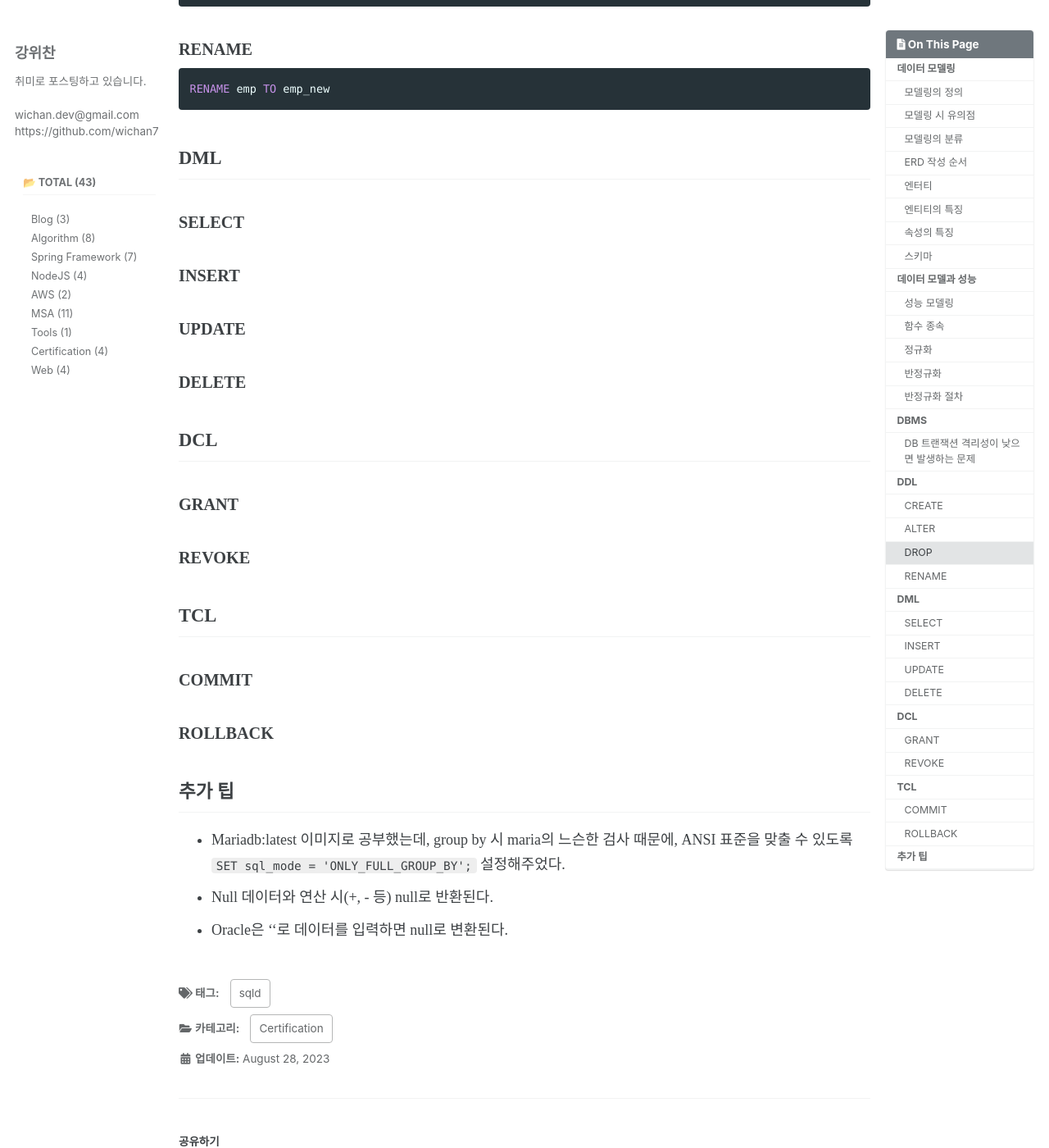
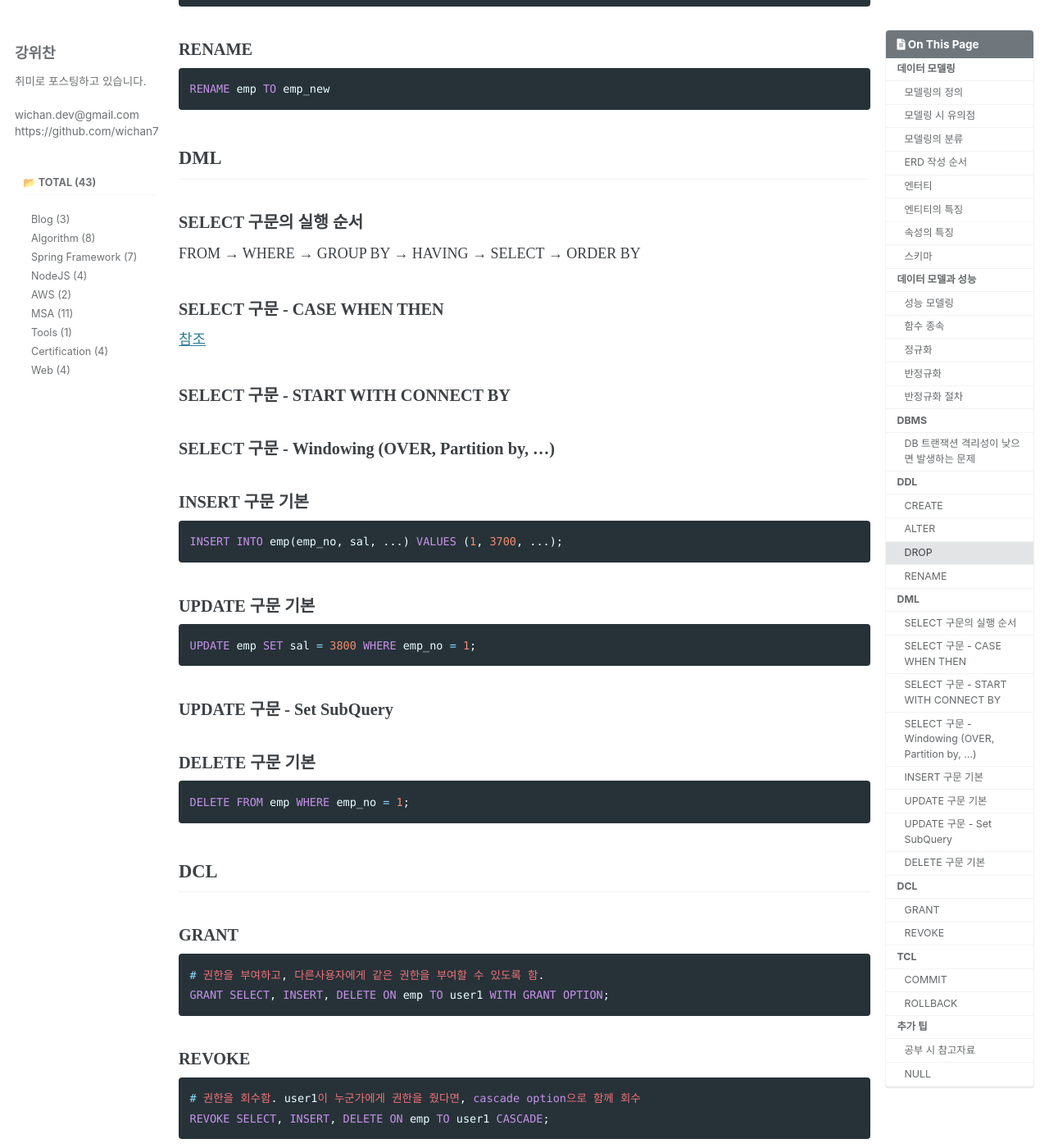
Before and after one commit to wichan7/wichan7.github.io, a Jekyll site: the page built from _posts/2023-08-28-sqld-diary.md, in a window 1280 px wide and 1400 px high, scrolled down 4412 px. Shown: the whole window at 82% size. Built offline with Jekyll 4.4.1, drawn with Linux system fonts in a browser that asks for light colours; cached includes are drawn as plain includes; some web fonts are replaced; comment, search, counter and statistics services are not loaded; some of the changed text lies outside the part shown.

Commit message:
Update: 내용 추가

````diff
--- a/_posts/2023-08-28-sqld-diary.md
+++ b/_posts/2023-08-28-sqld-diary.md
@@ -135,20 +135,57 @@ RENAME emp TO emp_new
 ```
 
 ## DML
-### SELECT
-### INSERT
-### UPDATE
-### DELETE
+### SELECT 구문의 실행 순서
+FROM → WHERE → GROUP BY → HAVING → SELECT → ORDER BY
+
+### SELECT 구문 - CASE WHEN THEN
+[참조](https://wichan7.github.io/certification/sqld-case-expression/)
+
+### SELECT 구문 - START WITH CONNECT BY
+
+### SELECT 구문 - Windowing (OVER, Partition by, ...)
+
+### INSERT 구문 기본
+``` sql
+INSERT INTO emp(emp_no, sal, ...) VALUES (1, 3700, ...);
+```
+
+### UPDATE 구문 기본
+``` sql
+UPDATE emp SET sal = 3800 WHERE emp_no = 1;
+```
+
+### UPDATE 구문 - Set SubQuery
+
+### DELETE 구문 기본
+``` sql
+DELETE FROM emp WHERE emp_no = 1;
+```
 
 ## DCL
 ### GRANT
+``` sql
+# 권한을 부여하고, 다른사용자에게 같은 권한을 부여할 수 있도록 함.
+GRANT SELECT, INSERT, DELETE ON emp TO user1 WITH GRANT OPTION;
+```
+
 ### REVOKE
+``` sql
+# 권한을 회수함. user1이 누군가에게 권한을 줬다면, cascade option으로 함께 회수
+REVOKE SELECT, INSERT, DELETE ON emp TO user1 CASCADE;
+```
 
 ## TCL
 ### COMMIT
 ### ROLLBACK
 
 ## 추가 팁
+### 공부 시 참고자료
 * Mariadb:latest 이미지로 공부했는데, group by 시 maria의 느슨한 검사 때문에, ANSI 표준을 맞출 수 있도록 `SET sql_mode = 'ONLY_FULL_GROUP_BY';` 설정해주었다.
+* SQLD 시험 2시간 요약 바로가기: [김강민님 유튜브](https://www.youtube.com/watch?v=PC3ypt_VGWI&t=1843s)
+* SQL 자격검정 실전문제(노랭이책) 구매하기: [교보문고](https://product.kyobobook.co.kr/detail/S000001399867)
+
+### NULL
 * Null 데이터와 연산 시(+, - 등) null로 반환된다.
 * Oracle은 ''로 데이터를 입력하면 null로 변환된다.
+* SQL Server는 Null 값이 `+∞`, Oracle은 `-∞`
````
